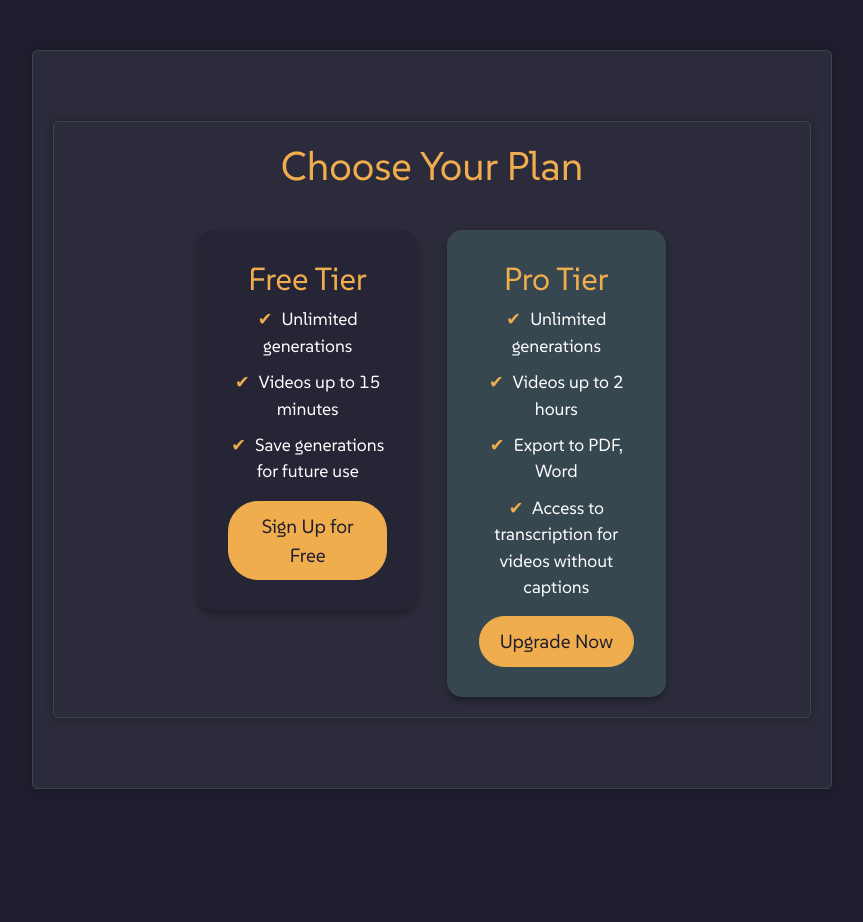
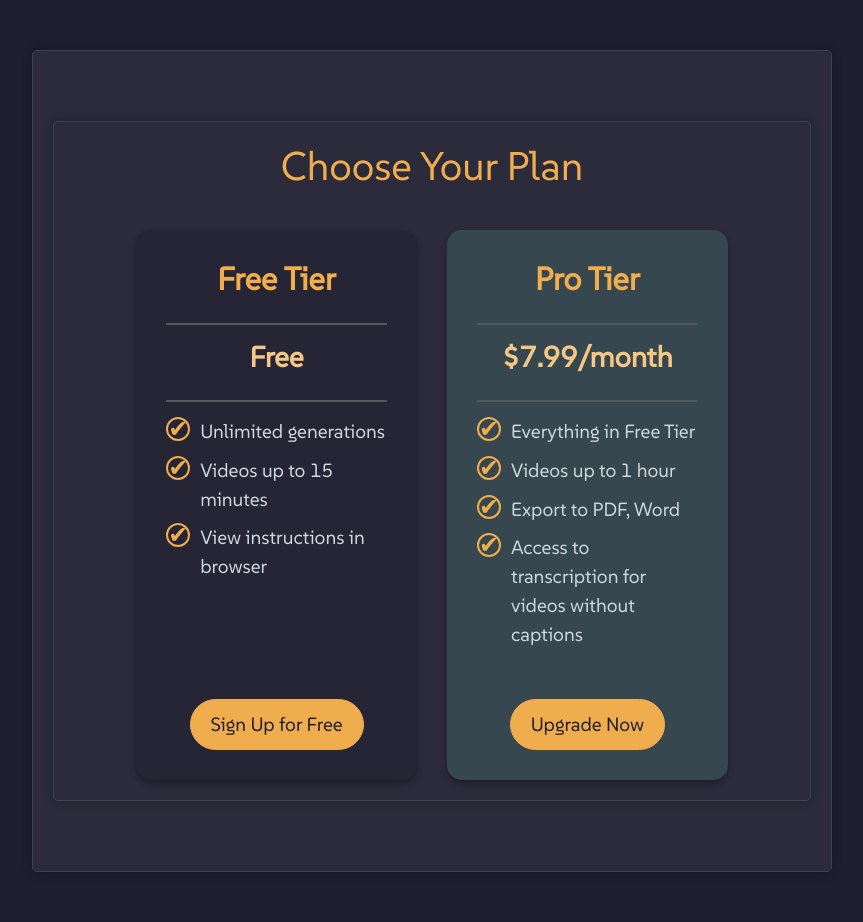
Before and after one commit to Nickydoesthings/YouTube-Scribe, a Flask app: page /pricing in a window 1280 px wide. Shown: the part 60-982 px from the top of the page, without its empty margins (208-1071 px from the left). Before the commit the page ends 849 px from the top, so only its background shows below. Run offline with Flask 3, Linux system fonts and the light colour scheme; some libraries are stand-ins or nearby versions.

Commit message:
Added more details and styling to pricing page. Reduced max time for video to 1 hour, still 15mins for free tier.

```diff
--- a/app.py
+++ b/app.py
@@ -166,7 +166,7 @@ def generator():
 
             # Check video duration based on user's plan
             if current_user.is_authenticated and current_user.plan == 'pro':
-                max_duration = 7200  # 2 hours in seconds
+                max_duration = 3600  # 2 hours in seconds
             else:
                 max_duration = 900  # 15 minutes in seconds
 
--- a/static/styles.css
+++ b/static/styles.css
@@ -377,6 +377,20 @@ footer {
     color: #f0ad4e;
 }
 
+.plan-title {
+    font-size: 2.5rem;
+    font-weight: bold;
+    color: #f0ad4e;
+    margin-bottom: 10px;
+}
+
+.plan-price {
+    font-size: 1.8rem;
+    font-weight: bold;
+    color: #f5c784;
+    margin-bottom: 10px;
+}
+
 .pricing-container {
     text-align: center;
     padding-top: 20px;
@@ -389,6 +403,10 @@ footer {
     box-shadow: 0 4px 6px rgba(0, 0, 0, 0.3);
     color: white;
     text-align: center;
+    display: flex;
+    flex-direction: column; /* Ensures flex layout for vertical alignment */
+    justify-content: space-between; /* Pushes content apart */
+    min-height: 550px; /* Ensures both boxes have the same minimum height */
 }
 
 .pricing-card h2 {
@@ -407,9 +425,43 @@ footer {
     margin-bottom: 10px;
 }
 
+.section-divider {
+    border: 1px solid #555859; /* Accent color line */
+    margin: 15px 0; /* Spacing between sections */
+}
+
+.plan-features {
+    list-style: none;
+    padding: 0;
+    text-align: left;
+}
+
+.plan-features li {
+    display: flex;
+    align-items: flex-start;
+    font-size: 1.1rem;
+    color: white;
+    margin-bottom: 20px;
+}
+
 .plan-features .checkmark {
     color: #f0ad4e;
-    margin-right: 5px;
+    font-size: 1.5rem;
+    line-height: 1; /* Ensures proper alignment */
+    border: 2px solid #f0ad4e; /* Add border around the checkmark */
+    padding: 5px;
+    border-radius: 50%; /* Makes the box a circle */
+    margin-right: 10px; /* Spacing between checkmark circle and text */
+    width: 24px; /* Fixed width to ensure a perfect circle */
+    height: 24px; /* Fixed height to ensure a perfect circle */
+    display: flex;
+    align-items: center;
+    justify-content: center; /* Centers the checkmark inside the circle */
+}
+
+.plan-features .feature-text {
+    text-align: left;
+    width: 100%;
 }
 
 .free-tier {
@@ -418,6 +470,14 @@ footer {
 
 .pro-tier {
     background-color: #37474f;
+}
+
+.mt-auto {
+    margin-top: auto;
+}
+
+.col-md-5 {
+    max-width: 450px; /* Makes the blocks wider by default */
 }
 
 /* Account Page */
@@ -479,6 +539,11 @@ footer {
     }
 
     .pricing-card {
-        margin-bottom: 20px;
+        min-height: unset;
+        width: 100%;
+    }
+
+    .col-md-5 {
+        max-width: 100%;
     }
 }
--- a/templates/pricing.html
+++ b/templates/pricing.html
@@ -5,14 +5,18 @@
     <h1 class="pricing-title">Choose Your Plan</h1>
     <div class="row justify-content-center">
         <!-- Free Tier -->
-        <div class="col-md-4">
-            <div class="pricing-card free-tier">
+        <div class="col-md-5">
+            <div class="pricing-card free-tier d-flex flex-column">
                 <h2 class="plan-title">Free Tier</h2>
+                <hr class="section-divider"> <!-- Section divider between title and price -->
+                <h3 class="plan-price">Free</h3>
+                <hr class="section-divider"> <!-- Section divider between price and privileges -->
                 <ul class="plan-features">
-                    <li><span class="checkmark">✔</span> Unlimited generations</li>
-                    <li><span class="checkmark">✔</span> Videos up to 15 minutes</li>
-                    <li><span class="checkmark">✔</span> Save generations for future use</li>
+                    <li><span class="checkmark">✔</span> <span class="feature-text">Unlimited generations</span></li>
+                    <li><span class="checkmark">✔</span> <span class="feature-text">Videos up to 15 minutes</span></li>
+                    <li><span class="checkmark">✔</span> <span class="feature-text">View instructions in browser</span></li>
                 </ul>
+                <div class="mt-auto">
                     {% if not current_user.is_authenticated %}
                         <a href="{{ url_for('signup') }}" class="btn btn-primary">Sign Up for Free</a>
                     {% elif current_user.plan == 'free' %}
@@ -20,16 +24,21 @@
                     {% endif %}
                 </div>
             </div>
+        </div>
         <!-- Pro Tier -->
-        <div class="col-md-4">
-            <div class="pricing-card pro-tier">
+        <div class="col-md-5">
+            <div class="pricing-card pro-tier d-flex flex-column">
                 <h2 class="plan-title">Pro Tier</h2>
+                <hr class="section-divider"> <!-- Section divider between title and price -->
+                <h3 class="plan-price">$7.99/month</h3>
+                <hr class="section-divider"> <!-- Section divider between price and privileges -->
                 <ul class="plan-features">
-                    <li><span class="checkmark">✔</span> Unlimited generations</li>
-                    <li><span class="checkmark">✔</span> Videos up to 2 hours</li>
-                    <li><span class="checkmark">✔</span> Export to PDF, Word</li>
-                    <li><span class="checkmark">✔</span> Access to transcription for videos without captions</li>
+                    <li><span class="checkmark">✔</span> <span class="feature-text">Everything in Free Tier</span></li>
+                    <li><span class="checkmark">✔</span> <span class="feature-text">Videos up to 1 hour</span></li>
+                    <li><span class="checkmark">✔</span> <span class="feature-text">Export to PDF, Word</span></li>
+                    <li><span class="checkmark">✔</span> <span class="feature-text">Access to transcription for videos without captions</span></li>
                 </ul>
+                <div class="mt-auto">
                     {% if current_user.is_authenticated and current_user.plan == 'pro' %}
                         <button class="btn btn-secondary" disabled>Current Plan</button>
                     {% else %}
@@ -39,4 +48,5 @@
             </div>
         </div>
     </div>
+</div>
 {% endblock %}
```
Lines whose indentation alone changed are shown as unchanged.
